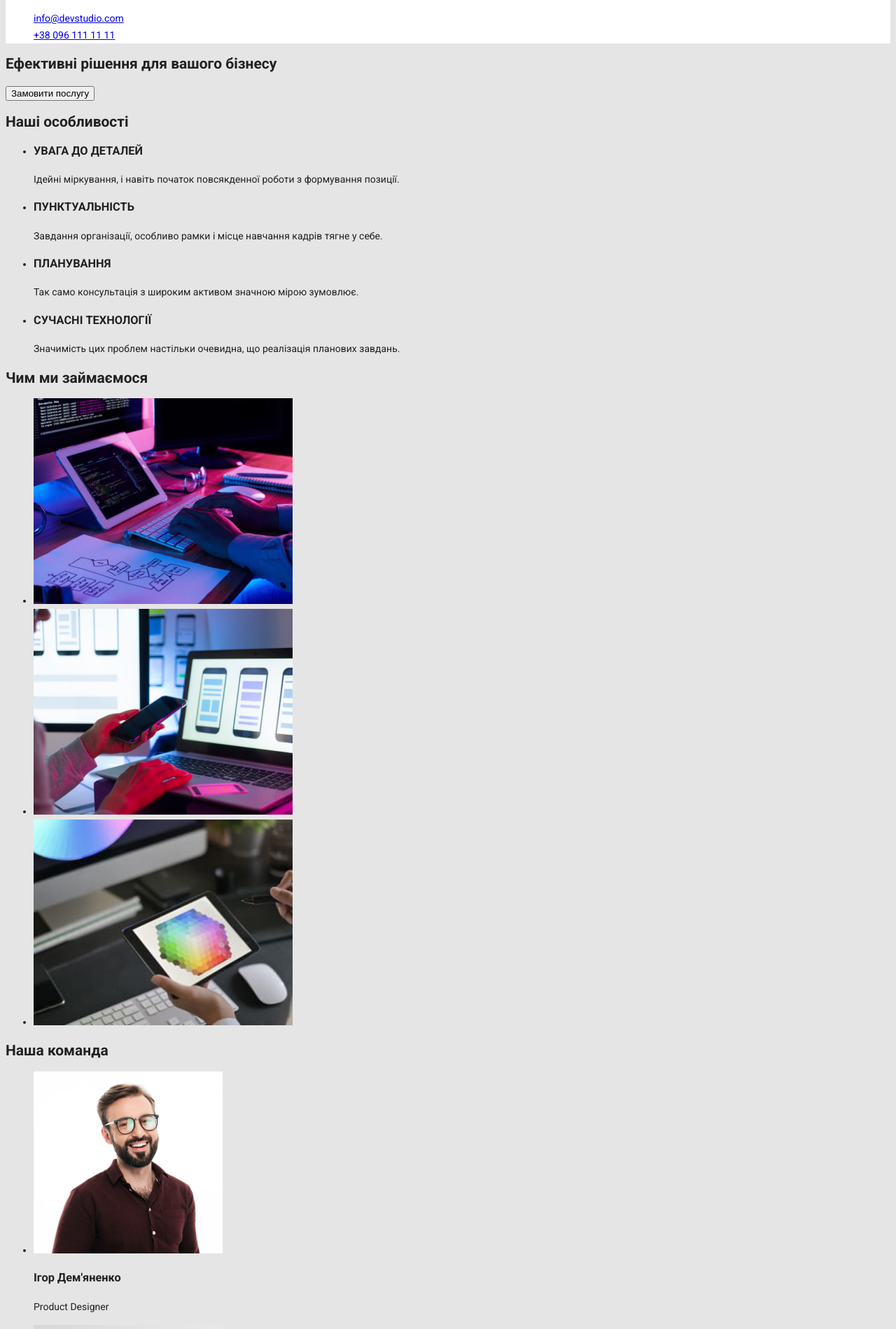
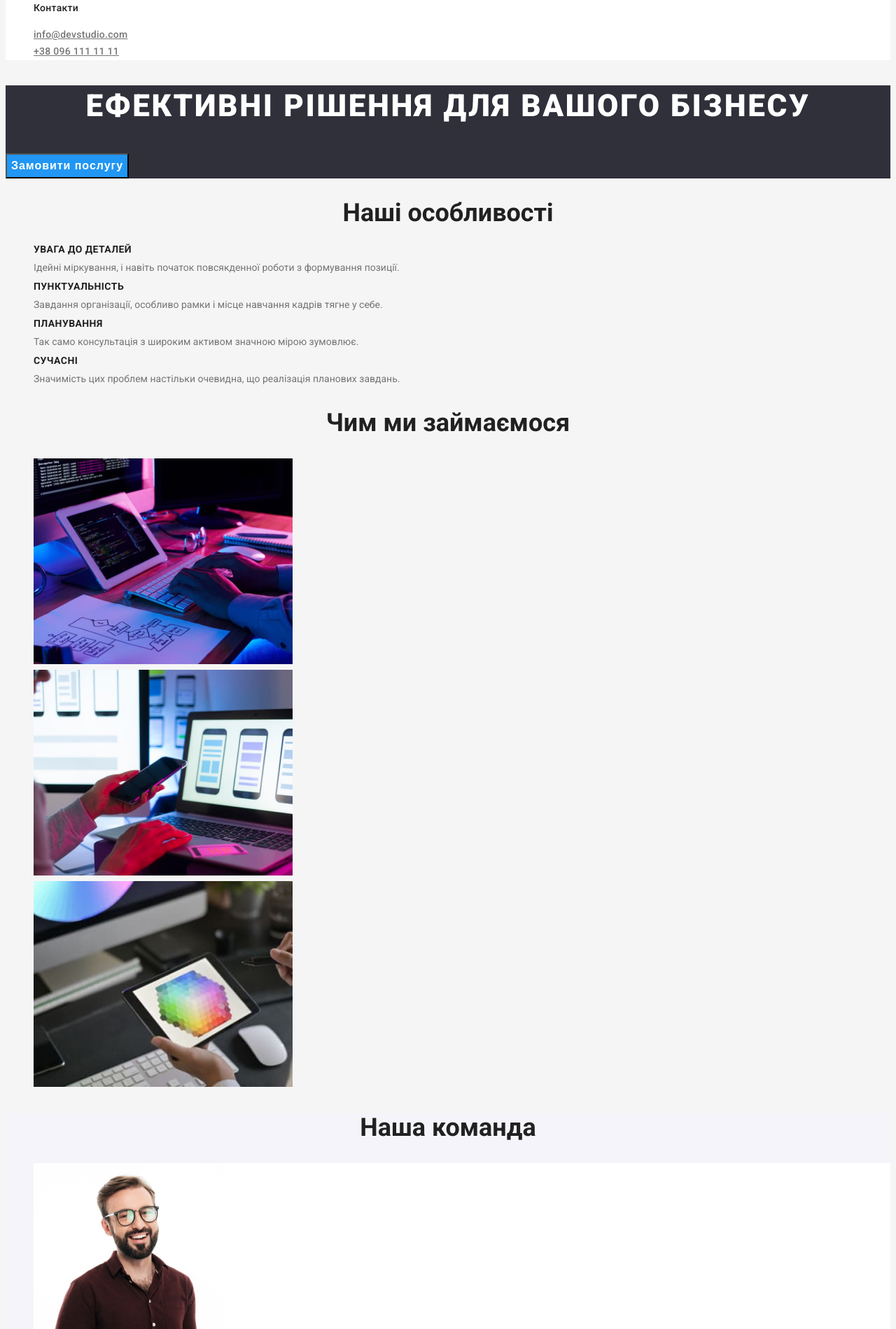
Before and after one commit to OlgaBaida/goit-markup-hw-02, a plain HTML site: page index.html in a window 1280 px wide. Shown: the part 101-2000 px from the top of the page at 70% size. Drawn offline with Linux system fonts and the light colour scheme.

Commit message:
стилізація 1 стор

```diff
--- a/css/styles.css
+++ b/css/styles.css
@@ -1,14 +1,15 @@
 /*general*/
 :root{
     --primery-text-color:#212121;
-    --contact-text-color:#7575;
+    --secondary-text-color:#757575;
     --accent-text-color: #2196F3;
     --whaite-color:#FFFFFF;
     --black-color: #000000;
-    --background-color:#E5E5E5;
+    --background-color:#F5F5F5;
     --secondary-bg:#2F303A;
     --primery-font:'Roboto', sans-serif;;
     --secondary-font:'Raleway', sans-serif;
+    --section-bg: #F5F4FA;
    }
 body
    {background-color: var(--background-color);
@@ -17,7 +18,7 @@
    font-style: normal;
    font-weight: 400;
    font-size: 14px;
-   line-height: 24px;}
+   line-height: 1.7;}
 
 .list {
   list-style: none;
@@ -28,6 +29,7 @@
     background-color: var(--whaite-color);
 }
 .header-logo {
+    text-decoration: none;
     color: var(--black-color);
     font-family: var(--secondary-font);
     font-style: normal;
@@ -36,25 +38,118 @@
     line-height: 1.19;
     letter-spacing: 0.03em;
 }
-.header-logo-accent {
+.logo-accent {
     color: var(--accent-text-color);
  }
-.main-nav {
+
+.main-nav .main-nav-link:hover ,
+.main-nav .main-nav-link:focus {
+    color: var(--accent-text-color);
+}
+.main-nav-link {
+    text-decoration: none;
     color: var(--primery-text-color);
     font-weight: 500;
     font-size: 14px;
     line-height: 1.14;
     letter-spacing: 0.02em;
 }
-.main-nav .main-nav-link:hover ,
-.main-nav .main-nav-link:focus
-{
+.contact-item {
+    color: var(--secondary-text-color);
+    font-weight: 500;
+    font-size: 14px;
+    line-height: 1.14;
+    letter-spacing: 0.02em;
+}
+.contact .contact-item:hover,
+.contact .contact-item:focus {
     color: var(--accent-text-color);
 }
-.contact {
+/*main*/
+.hero {
+    background-color: var(--secondary-bg);
+}
+.hero-title {
+    color: var(--whaite-color);
+    font-weight: 900;
+    font-size: 44px;
+    line-height: 1.36;
+    text-align: center;
+    letter-spacing: 0.06em;
+    text-transform: uppercase;
+}
+.hero-btn {
+    background-color: var(--accent-text-color);
+    color: var(--whaite-color);
+    font-weight: 700;
+    font-size: 16px;
+    line-height: 1.87;
+    display: flex;
+    align-items: center;
+    text-align: center;
+    letter-spacing: 0.06em;
+    cursor: pointer;
+}
+.hero-btn:hover, .hero-btn:focus {
+    background-color: #188CE8;
+}
+.subtitle {
+    font-weight: 700;
+    font-size: 36px;
+    line-height: 1.16;
+    text-align: center;}
 
+    .features-title {
+        color: var(--primery-text-color);
+        font-weight: 700;
+        font-size: 14px;
+        line-height: 1.14px;
+        letter-spacing: 0.03em;
+        text-transform: uppercase;
     }
-
-/*main*/
-/* visability: hidden*/
+    .features-text {
+       color: var(--secondary-text-color);
+    }
+    .team {
+        background-color: var(--section-bg);
+    }
+    .team-item {
+        background-color: var(--whaite-color);
+    }
+    .team-name {
+        font-weight: 500;
+        font-size: 16px;
+        line-height: 1.9;
+        text-align: center;
+        letter-spacing: 0.03em;
+        color: var(--primery-text-color);
+    }
+    .team-position {
+        text-align: center;
+        letter-spacing: 0.03em;
+        color: var(--secondary-text-color);
+    }
 /*footer*/
+.footer {
+    background-color: var(--secondary-bg);
+}
+.logo-footer {
+    text-decoration: none;
+    color: var(--whaite-color);
+    font-family: var(--secondary-font);
+    font-style: normal;
+    font-weight: 700;
+    font-size: 26px;
+    line-height: 1.19;
+    letter-spacing: 0.03em;
+}
+.adress-section .adress-item:hover,
+.adress-section .adress-item:focus {
+color: var(--accent-text-color);
+}
+.adress-item {
+    text-decoration: none;
+    color: var(--whaite-color);
+    font-style: normal;
+    line-height: 1.7;
+}
--- a/index.html
+++ b/index.html
@@ -13,7 +13,7 @@
 <body>
     <header class="header">
         <a class="header-logo" href="./index.html">
-            <span class="header-logo-accent">Web</span>
+            <span class="logo-accent">Web</span>
             Studio
         </a>
         <nav>
@@ -24,80 +24,80 @@
             </ul>
         </nav>
             <ul class="contact list">
-                <li> <a class="contact-link" href="milto:info@devstudio.com"> info@devstudio.com </a> </li>
-                <li> <a class="contact-link" href="tel:+380961111111"> +38 096 111 11 11 </a> </li>
+                <li> <a class="contact-item" href="milto:info@devstudio.com"> info@devstudio.com </a> </li>
+                <li> <a class="contact-item" href="tel:+380961111111"> +38 096 111 11 11 </a> </li>
             </ul>
     </header>
-    <main class="content">
+    <main>
         <section class="hero">
             <h1 class="hero-title">Ефективні рішення для вашого бізнесу </h1>
             <button class="hero-btn" type="button" >Замовити послугу </button>
         </section>
-        <section class="section">
-            <h2 class="section-title">Наші особливості</h2>
-            <ul class="section-list">
-                <li class="features">
-                    <h3 class="features-title"> УВАГА ДО ДЕТАЛЕЙ </h3>
+        <section class="features ">
+            <h2 class="subtitle">Наші особливості</h2>
+            <ul class="features-list list">
+                <li class="features-item">
+                    <h3 class="features-title"> Увага до деталей </h3>
                     <p class="features-text"> Ідейні міркування, і навіть початок повсякденної роботи з формування позиції.</p>
                 </li>
-                <li>
-                    <h3 class="features-title"> ПУНКТУАЛЬНІСТЬ </h3>
+                <li features-item>
+                    <h3 class="features-title"> Пунктуальність </h3>
                     <p class="features-text">Завдання організації, особливо рамки і місце навчання кадрів тягне у себе.</p>
             </li>
-                <li class="features">
-                    <h3 class="features-title">ПЛАНУВАННЯ</h3>
+                <li class="features-item">
+                    <h3 class="features-title"> Планування </h3>
                     <p class="features-text">Так само консультація з широким активом значною мірою зумовлює.</p>
                 </li>
-                <li class="features">
-                    <h3 class="features-title">СУЧАСНІ ТЕХНОЛОГІЇ</h3>
-                    <p lass="features-text">Значимість цих проблем настільки очевидна, що реалізація планових завдань.</p>
+                <li class="features-item">
+                    <h3 class="features-title"> Сучасні</h3>
+                    <p class="features-text">Значимість цих проблем настільки очевидна, що реалізація планових завдань.</p>
                 </li>
                 </ul>
         </section>
-        <section class="section">
-           <h2 class="section-title">Чим ми займаємося</h2>
-           <ul class="section-list">
-                <li class=""><img src="./images/page-1/01blok/box1.jpg" alt="Десктопні додатки" width="370" height="294"></li>
-                <li class=""><img src="./images/page-1/01blok/box2.jpg" alt="Мобільні додатки" width="370" height="294"></li>
-                <li class=""><img src="./images/page-1/01blok/box3.jpg" alt="Дизайнерські рішення" width="370" height="294"></li>
+        <section class="work">
+           <h2 class="subtitle"> Чим ми займаємося </h2>
+           <ul class="work-list list">
+                <li> <img  class="work-item" src="./images/page-1/01blok/box1.jpg" alt="Десктопні додатки" width="370" height="294"> </li>
+                <li> <img  class="work-item" src="./images/page-1/01blok/box2.jpg" alt="Мобільні додатки" width="370" height="294"> </li>
+                <li> <img  class="work-item" src="./images/page-1/01blok/box3.jpg" alt="Дизайнерські рішення" width="370" height="294"> </li>
            </ul>
         </section>
-        <section class="section">
-            <h2  class="section-title">Наша команда</h2>
-            <ul class="section-list">
-                <li class="">
-                    <img src="./images/page-1/02blok/img1.jpg" alt="Ігор Дем'яненко" width="270" height="260">
-                    <h3>Ігор Дем'яненко</h3>
-                    <p lang="en" class="features-text">Product Designer</p>
+        <section class="team">
+            <h2  class="subtitle"> Наша команда </h2>
+            <ul class="team-list list">
+                <li class="team-item">
+                    <img class="team-pfoto" src="./images/page-1/02blok/img1.jpg" alt="Ігор Дем'яненко" width="270" height="260">
+                    <h3 class="team-name"> Ігор Дем'яненко </h3>
+                    <p class="team-position" lang="en" class="features-text"> Product Designer </p>
                 </li>
-                <li class="">
-                    <img src="./images/page-1/02blok/img2.jpg" alt="Ольга Рєпіна" width="270" height="260">
-                    <h3 class="features-title">Ольга Рєпіна</h3>
-                    <p lang="en" class="features-text">Frontend Developer</p>
+                <li class="team-item">
+                    <img class="team-pfoto" src="./images/page-1/02blok/img2.jpg" alt="Ольга Рєпіна" width="270" height="260">
+                    <h3 class="team-name"> Ольга Рєпіна </h3>
+                    <p class="team-position" lang="en" class="features-text"> Frontend Developer </p>
                 </li>
-                <li class="">
-                    <img src="./images/page-1/02blok/img3.jpg" alt="Микола Тарасов" width="270" height="260">
-                    <h3 class="features-title">Микола Тарасов</h3>
-                    <p lang="en" class="features-text">Marketing</p>
+                <li class="team-item">
+                    <img class="team-pfoto" src="./images/page-1/02blok/img3.jpg" alt="Микола Тарасов" width="270" height="260">
+                    <h3 class="team-name"> Микола Тарасов </h3>
+                    <p class="team-position" lang="en" class="features-text"> Marketing </p>
                 </li>
-                <li class="">
-                    <img src="./images/page-1/02blok/img4.jpg" alt="Михайло Єрмаков" width="270" height="260">
-                    <h3 class="features-title">Михайло Єрмаков</h3>
-                    <p lang="en" class="features-text">UI Designer</p>
+                <li class="team-item">
+                    <img class="team-pfoto" src="./images/page-1/02blok/img4.jpg" alt="Михайло Єрмаков" width="270" height="260">
+                    <h3 class="team-name"> Михайло Єрмаков </h3>
+                    <p class="team-position" lang="en" class="features-text"> UI Designer </p>
                 </li>
             </ul>
         </section>
     </main>
     <footer class="footer">
-        <a href="./index.html" class="logo-secondary">
+        <a href="./index.html" class="logo-footer">
             <span class="logo-accent">Web</span>
             Studio </a>
         <address>
-            <ul class="adress-section link list">
-                <li class="adress"> <a href="https://goo.gl/maps/8uTBqE64mUrWps2A9"
+            <ul class="adress-section list">
+                <li> <a class="adress-item" href="https://goo.gl/maps/8uTBqE64mUrWps2A9"
                         target="_blank" rel="noopener noreferer">м. Київ, пр-т Лесі Українки, 26</a></li>
-                <li> <a href="mailto:info@devstudio.com" class="contact-footer">info@devstudio.com </a></li>
-                <li><a href="tel:+380961111111" class="contact-footer"> +38 096 111 11 11</a> </li>
+                <li> <a class="adress-item" href="mailto:info@devstudio.com" class="contact-footer">info@devstudio.com </a></li>
+                <li> <a class="adress-item" href="tel:+380961111111" class="contact-footer"> +38 096 111 11 11</a> </li>
             </ul>
         </address>
     </footer>
```
Lines whose indentation alone changed are shown as unchanged.
